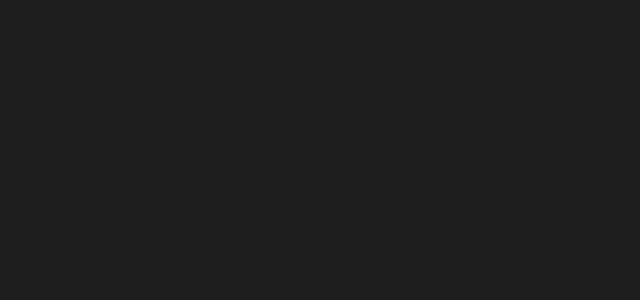
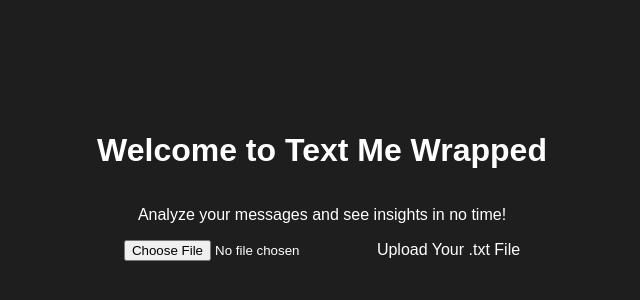
Before and after one commit to DiegoCico/text-me-wrapped, a React (Create React App) app in the folder frontend/: page / in a window 1280 px wide. Before the commit this address had no page. Shown: the part 214-514 px from the top of the page, without its empty margins (318-958 px from the left). Built offline with nearby package versions, Linux system fonts and the light colour scheme.

Commit message:
using HashRouter

```diff
--- a/frontend/src/App.js
+++ b/frontend/src/App.js
@@ -1,5 +1,5 @@
 import React from 'react';
-import { BrowserRouter as Router, Route, Routes } from 'react-router-dom';
+import { HashRouter as Router, Route, Routes } from 'react-router-dom';
 import Homepage from './pages/Homepage';
 import Life from './pages/Life';
 
@@ -8,10 +8,7 @@
     <Router>
       <div className="App">
         <Routes>
-          {/* Route for the homepage */}
-          <Route path="/text-to-wrapped" element={<Homepage />} />
-
-          {/* Route for checking server status */}
+          <Route path="/" element={<Homepage />} />
           <Route path="/life" element={<Life />} />
         </Routes>
       </div>
```
